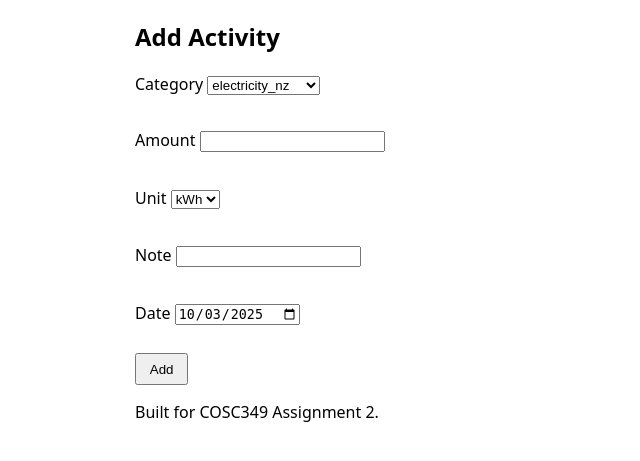
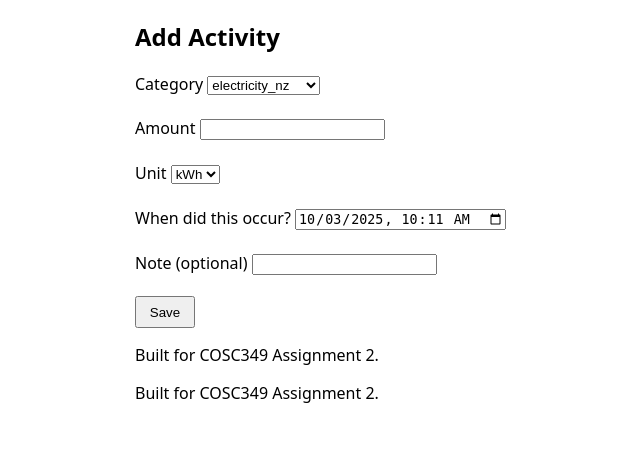
Before and after one commit to Toddthegod1/CarbonDashboard, a Flask app: page /add in a window 1280 px wide. Shown: the part 102-563 px from the top of the page, without its empty margins (55-695 px from the left). Run offline with Flask 3, Linux system fonts and the light colour scheme.

Commit message:
when did this occur?

```diff
--- a/templates/add_activity.html
+++ b/templates/add_activity.html
@@ -2,40 +2,54 @@
 {% block content %}
 <h2>Add Activity</h2>
 
-<form method="post">
-  <label>Category
+<form method="post" style="max-width: 520px">
+  <label>
+    Category
     <select name="category" required>
-      {% for cat, unit in categories %}
-        <option value="{{ cat }}">{{ cat }}</option>
+      {% for c,u in categories %}
+        <option value="{{ c }}">{{ c }}</option>
       {% endfor %}
     </select>
   </label>
-  <br>
 
-  <label>Amount
-    <input type="number" step="any" name="amount" required>
+  <div style="height:.6rem"></div>
+
+  <label>
+    Amount
+    <input name="amount" type="number" step="0.001" min="0" required>
   </label>
-  <br>
 
-  <label>Unit
+  <div style="height:.6rem"></div>
+
+  <label>
+    Unit
     <select name="unit" required>
-      {% for cat, unit in categories %}
-        <option value="{{ unit }}">{{ unit }}</option>
+      {% for c,u in categories %}
+        <option value="{{ u }}">{{ u }}</option>
       {% endfor %}
     </select>
   </label>
-  <br>
 
-  <label>Note
-    <input type="text" name="note">
+  <div style="height:.6rem"></div>
+
+  <label>
+    When did this occur?
+    <input name="ts" type="datetime-local"
+           value="{{ now().strftime('%Y-%m-%dT%H:%M') }}"
+           required>
   </label>
-  <br>
 
-  <label>Date
-    <input type="date" name="ts" required value="{{ now().date() }}">
+  <div style="height:.6rem"></div>
+
+  <label>
+    Note (optional)
+    <input name="note" type="text" maxlength="200">
   </label>
-  <br>
 
-  <button type="submit">Add</button>
+  <div style="height:.9rem"></div>
+
+  <button type="submit">Save</button>
 </form>
+
+<p style="margin-top:1rem">Built for COSC349 Assignment 2.</p>
 {% endblock %}
```
